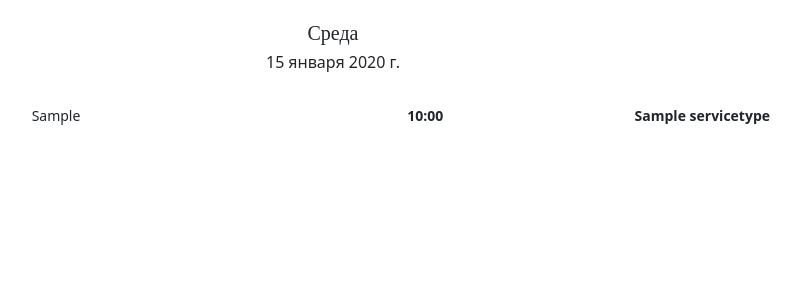
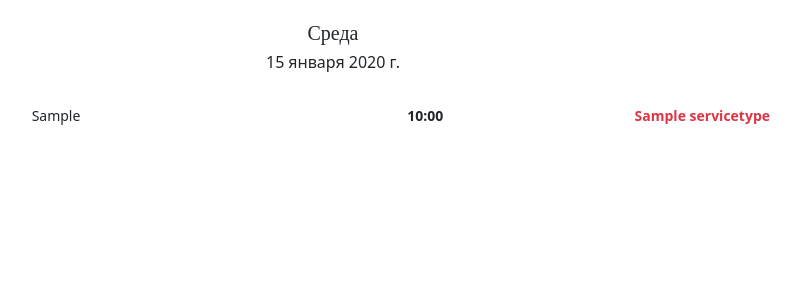
Before and after one commit to alexander-dryannov/sergievskiy, a Django app: page /schedule/weeks/ in a window 1280 px wide. Shown: the part 433-733 px from the top of the page, without its empty margins (307-1108 px from the left). Run offline with Django 5.2, Linux system fonts and the light colour scheme; tables that the repository leaves empty hold one stand-in row (values such as "Sample post"); parts of the project's set-up code (start-up, migrations or seed data) failed here and were passed over; some libraries are stand-ins or nearby versions; some web fonts are replaced.

Commit message:
hotfix schedule

```diff
--- a/apps/schedule/models.py
+++ b/apps/schedule/models.py
@@ -49,6 +49,9 @@ class Event(BasicModel):
     type_service = models.ManyToManyField(ServiceType, verbose_name='Тип службы', blank=True)
     time = models.TimeField('Время')
     to_whom = models.TextField('Кому служба', blank=True, null=True)
+    is_holiday = models.BooleanField(
+        'Праздничный событие', default=False, help_text='Для окраски названия службы в красный'
+    )
 
     def __str__(self):
         return f'{self.day.date} | {self.time}'
--- a/apps/schedule/templates/week/list.html
+++ b/apps/schedule/templates/week/list.html
@@ -16,10 +16,9 @@
                         {% for event in item.events %}
                             <li class="list-group-item border-0" style="font-size: 14px;text-align: center">
                                 <div class="row">
-
                                     <div class="col-6 align-middle">{{ event.to_whom|linebreaks }}</div>
                                     <div class="col-2" style="font-weight: bold;">{{ event.time }}</div>
-                                    <div class="col-4" style="font-weight: bold;">
+                                    <div class="col-4{% if event.is_holiday %} text-danger{% endif %}" style="font-weight: bold;">
                                         {% for ts in event.type_service.all %}
                                             {{ ts.name|linebreaks }}
                                         {% endfor %}
```
Also changed, not shown: apps/schedule/migrations/0001_initial.py.
